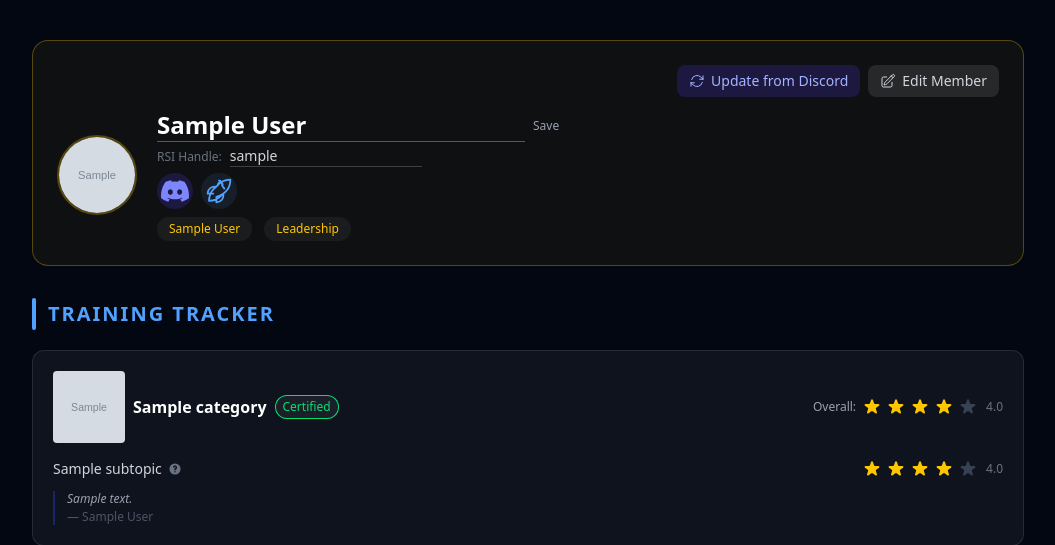
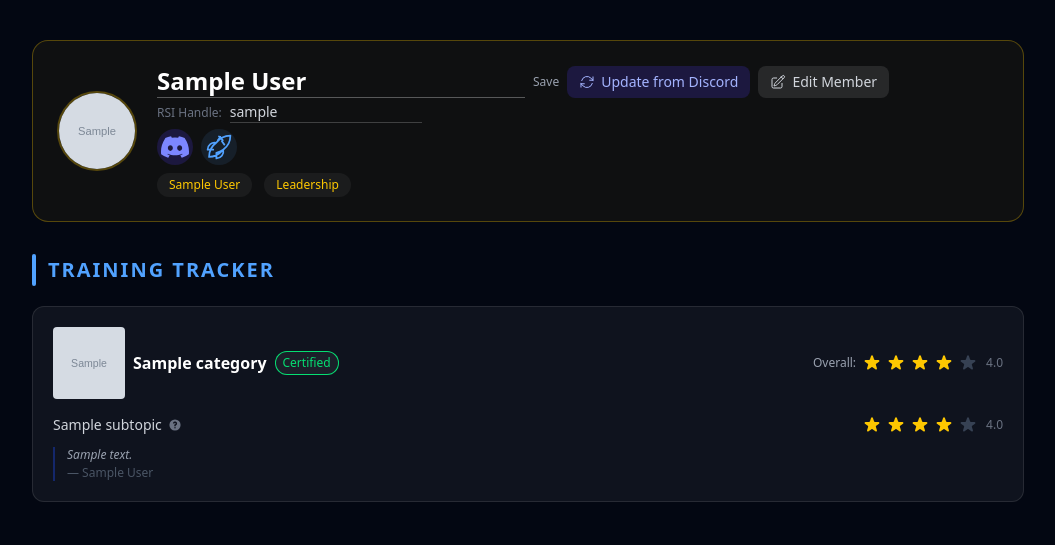
Before and after one commit to notAreYouScared/starkeeper, a Laravel app: page /members/1 in a window 1280 px wide. Shown: the part 65-610 px from the top of the page, without its empty margins (112-1167 px from the left). Run offline with Laravel 12, Linux system fonts and the light colour scheme; a user stored in the database is signed in; data comes from the database, SQL or seed files in the repository; tables that the repository leaves empty hold one stand-in row (values such as "Sample post"); grey boxes marked "Sample" are stand-in pictures; style sheets or scripts are compiled from the project's sources.

Commit message:
Inline admin buttons with member profile name (#21)
* Initial plan

* Inline admin buttons with member profile name

Co-authored-by: notAreYouScared <1757840+notAreYouScared@users.noreply.github.com>

---------

Co-authored-by: copilot-swe-agent[bot] <198982749+Copilot@users.noreply.github.com>
Co-authored-by: notAreYouScared <1757840+notAreYouScared@users.noreply.github.com>

```diff
--- a/resources/views/member-profile.blade.php
+++ b/resources/views/member-profile.blade.php
@@ -24,29 +24,6 @@
 
         {{-- ─── Member Card ─── --}}
         <section class="rounded-2xl border {{ $accent['border'] }} {{ $accent['bg'] }} p-6">
-            @if($isAdmin)
-                <div class="flex justify-end mb-3 gap-2">
-                    @if($member->discord_id)
-                        <form method="POST" action="{{ route('member.sync-discord', $member) }}">
-                            @csrf
-                            <button type="submit"
-                                    class="inline-flex items-center gap-1.5 rounded-lg bg-indigo-600/20 hover:bg-indigo-600/40 px-3 py-1.5 text-sm font-medium text-indigo-300 hover:text-indigo-200 transition-colors">
-                                <svg class="h-4 w-4" fill="none" viewBox="0 0 24 24" stroke-width="1.5" stroke="currentColor" aria-hidden="true">
-                                    <path stroke-linecap="round" stroke-linejoin="round" d="M16.023 9.348h4.992v-.001M2.985 19.644v-4.992m0 0h4.992m-4.993 0 3.181 3.183a8.25 8.25 0 0 0 13.803-3.7M4.031 9.865a8.25 8.25 0 0 1 13.803-3.7l3.181 3.182m0-4.991v4.99" />
-                                </svg>
-                                Update from Discord
-                            </button>
-                        </form>
-                    @endif
-                    <a href="/admin/members/{{ $member->id }}/edit"
-                       class="inline-flex items-center gap-1.5 rounded-lg bg-white/10 hover:bg-white/20 px-3 py-1.5 text-sm font-medium text-gray-300 hover:text-white transition-colors">
-                        <svg class="h-4 w-4" fill="none" viewBox="0 0 24 24" stroke-width="1.5" stroke="currentColor" aria-hidden="true">
-                            <path stroke-linecap="round" stroke-linejoin="round" d="m16.862 4.487 1.687-1.688a1.875 1.875 0 1 1 2.652 2.652L10.582 16.07a4.5 4.5 0 0 1-1.897 1.13L6 18l.8-2.685a4.5 4.5 0 0 1 1.13-1.897l8.932-8.931Zm0 0L19.5 7.125M18 14v4.75A2.25 2.25 0 0 1 15.75 21H5.25A2.25 2.25 0 0 1 3 18.75V8.25A2.25 2.25 0 0 1 5.25 6H10" />
-                        </svg>
-                        Edit Member
-                    </a>
-                </div>
-            @endif
             <div class="flex items-center gap-5">
                 @if($member->avatar_url)
                     <img src="{{ $member->avatar_url }}"
@@ -57,10 +34,15 @@
                         {{ strtoupper(substr($member->name, 0, 2)) }}
                     </div>
                 @endif
-                <div>
+                <div class="flex-1 min-w-0">
                     @if($canEditName)
                         @if(session('status'))
                             <p class="text-xs text-green-400 mb-1">{{ session('status') }}</p>
+                        @endif
+                        @if($isAdmin && $member->discord_id)
+                            <form id="discord-sync-form" method="POST" action="{{ route('member.sync-discord', $member) }}" class="hidden">
+                                @csrf
+                            </form>
                         @endif
                         <form method="POST" action="{{ route('member.profile.update', $member) }}" class="space-y-2">
                             @csrf
```
Also changed, not shown: other parts of resources/views/member-profile.blade.php (+42 -1 lines).
